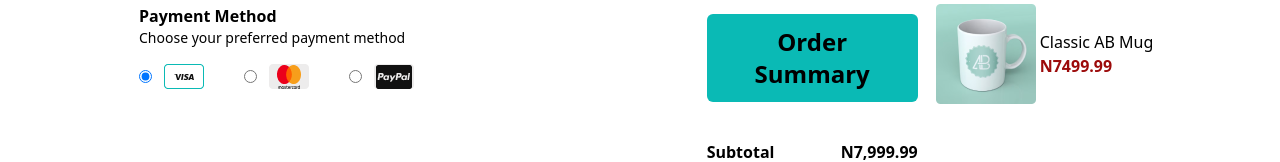
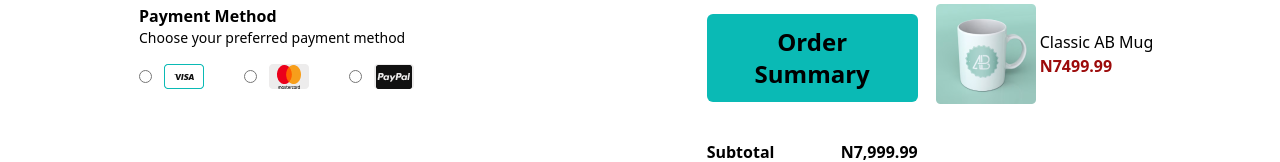
Before and after one commit to mishaelcodes/timbu-cloud-shop, a React (Vite) app: page /checkout in a window 1280 px wide. Shown: the part 139-301 px from the top of the page. Built offline with nearby package versions, Linux system fonts and the light colour scheme.

Commit message:
fixed minor bug

```diff
--- a/src/pages/checkout.tsx
+++ b/src/pages/checkout.tsx
@@ -61,7 +61,7 @@ const Checkout = () => {
             <p className="text-sm">Choose your preferred payment method</p>
             <form className="flex items-center justify-between mt-4">
               <div className="flex items-center">
-                <input type="radio" name="payment-type" id=" visa" checked />
+                <input type="radio" name="payment-type" id=" visa" />
                 <img src={visa} alt="" className="ml-3" />
               </div>
               <div className="flex items-center mx-10">
```
